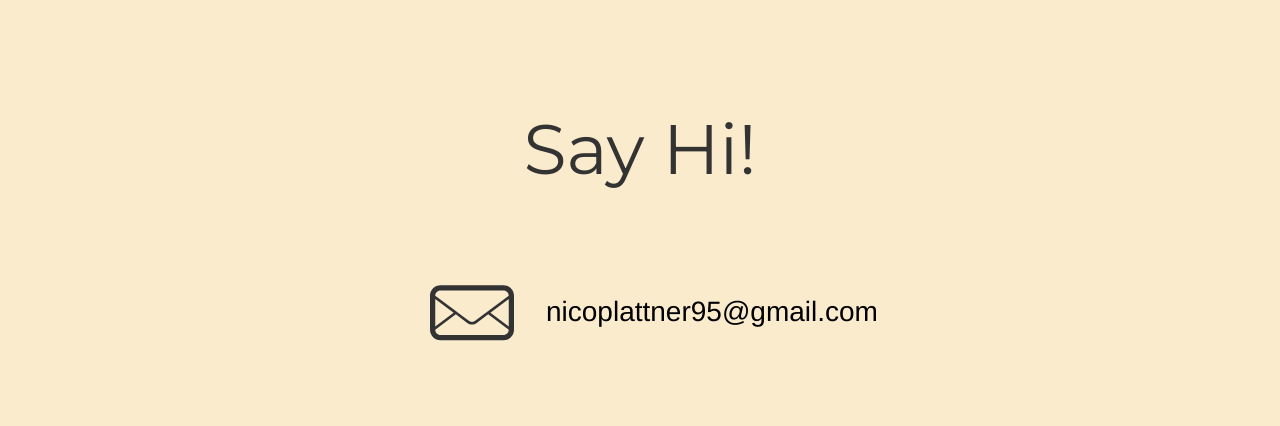
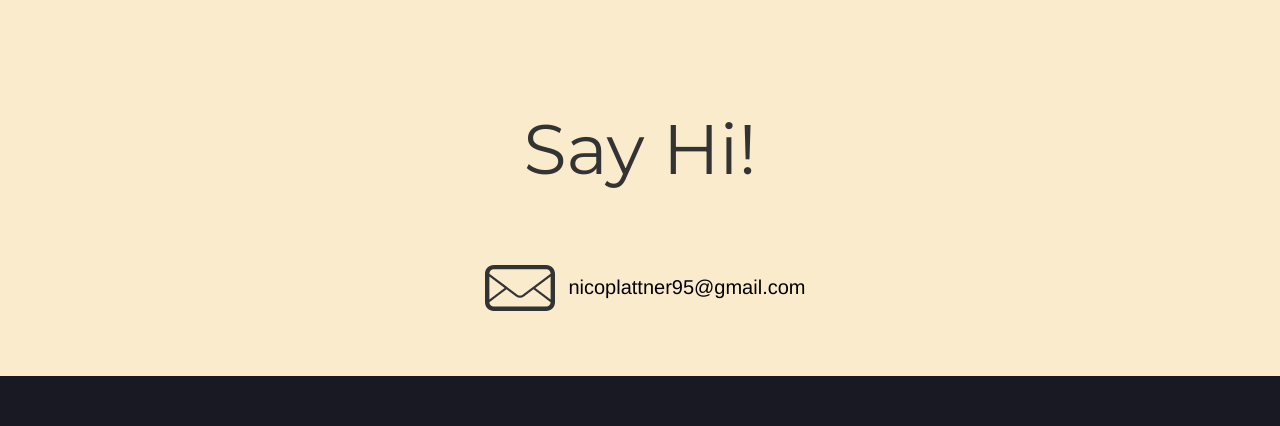
Before and after one commit to NicoPlattner/NPCodes-Website, a PHP site: page / in a window 1280 px wide. Shown: the part 1865-2291 px from the top of the page. After the commit the page ends 2241 px from the top, so only its background shows below. Run offline with PHP 8.4, Linux system fonts and the light colour scheme.

Commit message:
link changes for chrome

```diff
--- a/css/css_index.css
+++ b/css/css_index.css
@@ -251,9 +251,9 @@ body, html {
 
 #email a img{
     display: inline-block;
-    width: 3em;
+    width: 7rem;
     height: auto;
-    margin: 1em;
+    margin: 1rem;
 }
 
 #email a img:hover{
@@ -262,6 +262,10 @@ body, html {
 }
 
 #email a{
-    font-size: 2em !important;
+    font-size: 2rem !important;
     color: black !important;
 }
+
+#email a:link{
+    color: black;
+}
```
